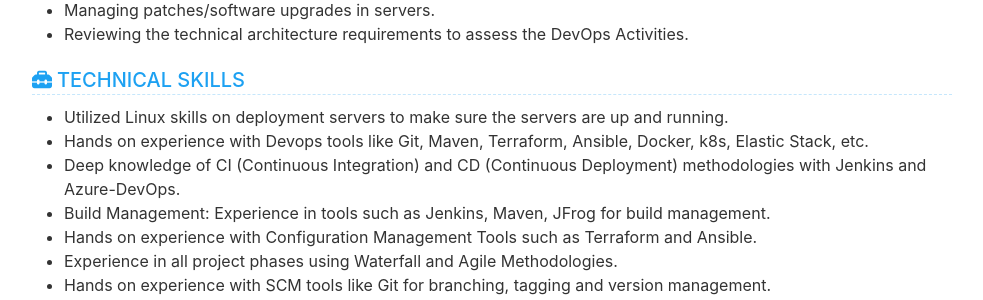
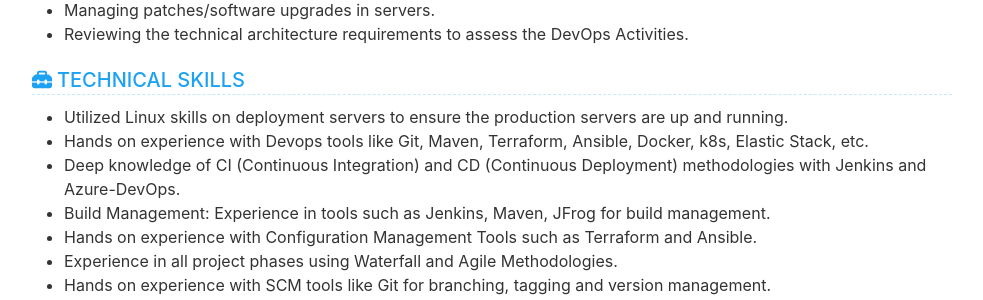
Before and after one commit to Raskinn/Resume, a Jekyll site: the page built from index.html, in a window 1280 px wide and 900 px high, scrolled down 889 px. Shown: the part 153-453 px from the top of the window, without its empty margins (148-1131 px from the left). Built offline with Jekyll 4.4.1, drawn with Linux system fonts in a browser that asks for light colours.

Commit message:
Updated resume

```diff
--- a/_data/data.yml
+++ b/_data/data.yml
@@ -163,7 +163,7 @@ skill:
   order: 3
   title: Technical Skills
   description: |
-    + Utilized Linux skills on deployment servers to make sure the servers are up and running.
+    + Utilized Linux skills on deployment servers to ensure the production servers are up and running.
     + Hands on experience with Devops tools like Git, Maven, Terraform, Ansible, Docker, k8s, Elastic Stack, etc.
     + Deep knowledge of CI (Continuous Integration) and CD (Continuous Deployment) methodologies with Jenkins and Azure-DevOps.
     + Build Management: Experience in tools such as Jenkins, Maven, JFrog for build management.
```
